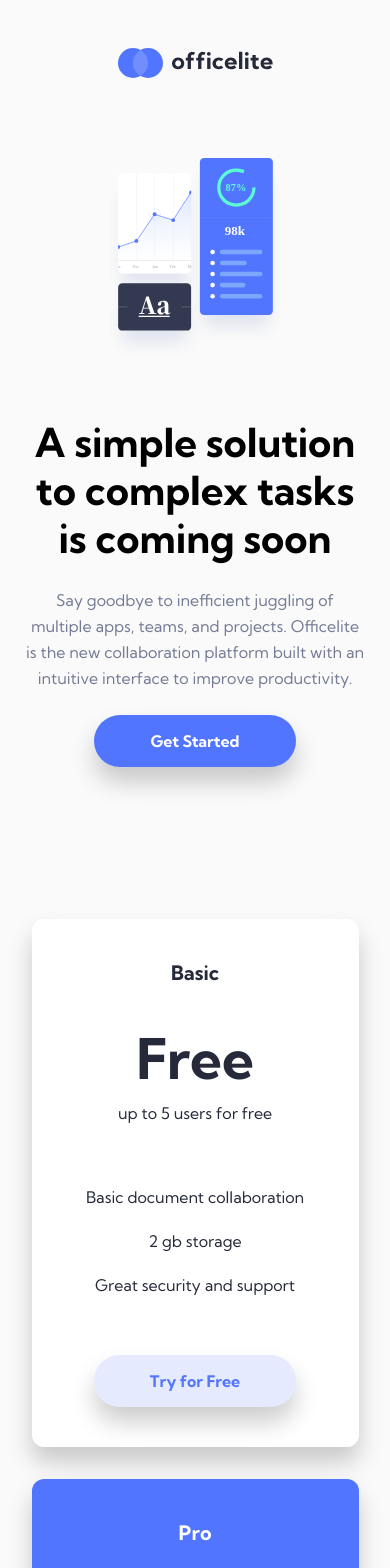
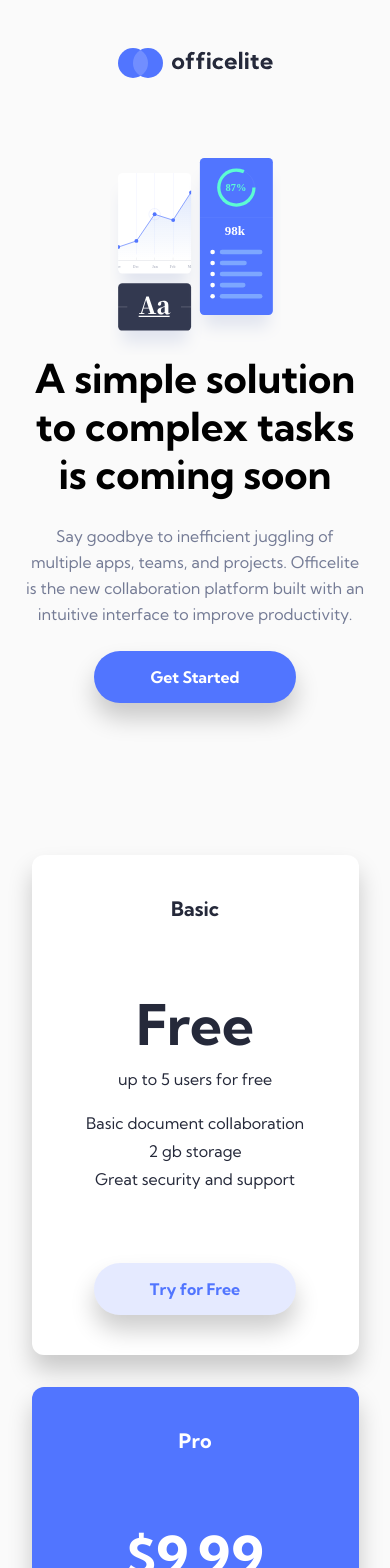
Before and after one commit to Hcmwebs/officelite-coming-soon-site, a React (Vite) app: page / in a window 390 px wide. Shown: the top 1568 px of the page. Built offline with nearby package versions, Linux system fonts and the light colour scheme.

Commit message:
started working on media querries

```diff
--- a/src/components/Card.jsx
+++ b/src/components/Card.jsx
@@ -15,17 +15,17 @@ const Card = ({
 }) => {
 	return (
 		<StyledCard className={className}>
-			<div className='cardHeader'>
-				<h2>{title}</h2>
+			<h2>{title}</h2>
+			<div className='cardBody'>
 				<div className='price'>
 					<h3>{price}</h3>
 					<p>{billing}</p>
 				</div>
-			</div>
-			<div className='cardBody'>
-				<p>{info}</p>
-				<p>{storage}</p>
-				<p>{perks}</p>
+				<div className='cardInfo'>
+					<p>{info}</p>
+					<p>{storage}</p>
+					<p>{perks}</p>
+				</div>
 			</div>
 			<Link to='/signup' className={`${btnClassName} btn secondary`}>
 				Try for Free
--- a/src/pages/SharedLayout.jsx
+++ b/src/pages/SharedLayout.jsx
@@ -5,7 +5,7 @@ import { StyledContainer } from '../styles'
 
 const SharedLayout = () => {
 	return (
-		<StyledContainer >
+		<StyledContainer>
 			<Logo />
 			<Outlet />
 		</StyledContainer>
--- a/src/styles/StyledCard.jsx
+++ b/src/styles/StyledCard.jsx
@@ -9,22 +9,19 @@ const StyledCard = styled.div`
 	justify-content: space-between;
 	align-items: center;
 	flex-direction: column;
-	gap: 3.5rem;
+	gap: 2rem;
 	box-shadow: var(--boxShadow-1);
 	border-radius: var(--borderRadius-2);
 	background-color: ${({ className }) =>
 		className === 'pro' ? 'var(--blue-1)' : 'var(--white-1)'};
 	@media (min-width: 768px) {
 		width: min(100%, 688px);
-		min-height: 360px;
-		flex-direction: row;
-		position: relative;
+		min-height: 316px;
 		padding-right: 4.25rem;
 		padding-left: 3rem;
-		.btn {
-			position: absolute;
-			bottom: 2rem;
-		}
+		align-items: start;
+		gap: 1.25rem;
+
 	}
 	@media (min-width: 1440px) {
 		width: min(100%, 327px);
@@ -38,11 +35,6 @@ const StyledCard = styled.div`
 		}
 	}
 
-	.cardHeader {
-		display: grid;
-		place-items: center;
-		gap: 2.5rem;
-	}
 	h2 {
 		font-size: 1.25rem;
 		font-weight: var(--bold);
@@ -66,6 +58,10 @@ const StyledCard = styled.div`
 		text-align: center;
 		color: ${({ className }) =>
 			className === 'pro' ? 'var(--white-1)' : 'var(--black)'};
+			@media (min-width: 768px) {
+				text-align: left;
+				justify-self: start;
+			}
 	}
 	p {
 		font-size: 1rem;
@@ -74,11 +70,23 @@ const StyledCard = styled.div`
 		text-align: center;
 		color: ${({ className }) =>
 			className === 'pro' ? 'var(--white-1)' : 'var(--black)'};
+			@media (min-width: 768px) {
+				text-align: left;
+				justify-self: start;
+			}
 	}
 	.cardBody {
-		display: grid;
-		place-items: center;
+		width: 100%;
+		display: flex;
+		align-items: center;
+		justify-content: space-between;
+		flex-direction: column;
 		gap: 1rem;
+
+		@media (min-width: 768px) {
+			flex-direction: row;
+
+		}
 	}
 `
 
--- a/src/styles/StyledContainer.jsx
+++ b/src/styles/StyledContainer.jsx
@@ -8,6 +8,16 @@ const StyledContainer = styled.div`
 	position: relative;
 	background-color: ${({ footer }) =>
 		footer ? 'var(--black)' : 'var(--white-3)'};
+
+	&.signOut {
+		display: flex;
+		justify-content: space-between;
+		align-items: center;
+		flex-direction: column;
+		@media (min-width: 1440px) {
+			flex-direction: row;
+		}
+	}
 `
 
 export default StyledContainer
--- a/src/styles/StyledFooter.jsx
+++ b/src/styles/StyledFooter.jsx
@@ -6,6 +6,10 @@ const StyledFooter = styled.footer`
 	display: grid;
 	place-items: center;
 	gap: 2.5rem;
+	@media (min-width: 768px) {
+		padding-top: 21.25rem;
+	}
+
 `
 
 export default StyledFooter
--- a/src/styles/StyledHeader.jsx
+++ b/src/styles/StyledHeader.jsx
@@ -6,5 +6,7 @@ const StyledHeader = styled.header`
 	justify-content: center;
 	flex-direction: column;
 	padding-bottom: 51.5rem;
+
+
 `
 export default StyledHeader
--- a/src/styles/StyledHero.jsx
+++ b/src/styles/StyledHero.jsx
@@ -4,30 +4,63 @@ const StyledHero = styled.div`
 	padding-top: 2rem;
 	padding-bottom: 5rem;
 	padding-inline: 1.5rem;
-	display: grid;
-	place-items: center;
-	gap: 4rem;
+	display: flex;
+	justify-content: space-between;
+	flex-direction: column;
+	align-items: center;
+	@media (min-width: 768px) {
+		flex-direction: row-reverse;
+	}
 
 	.heroHeader {
 		width: 171px;
+		@media (min-width: 768px) {
+			width: 281px;
+		}
+		@media (min-width: 1440px) {
+			width: 475px;
+		}
 	}
 	.heroBody {
+		width: min(100%, 100%);
 		display: grid;
 		place-items: center;
 		gap: 1.5rem;
+		@media (min-width: 768px) {
+			width: min(100%, 345px);
+			justify-items: start;
+		}
+		@media (min-width: 1440px) {
+			width: min(100%, 540px);
+			justify-items: start;
+		}
 
 		h1 {
 			font-size: 2.5rem;
 			font-weight: var(--bold);
 			line-height: 3rem;
 			text-align: center;
+			@media (min-width: 768px) {
+				text-align: left;
+			}
+			@media (min-width: 1440px) {
+				font-size: 3.5rem;
+				line-height: 4rem;
+			}
 		}
 		p {
-			font-size: 16px;
+			font-size: 1rem;
 			font-weight: var(--regular);
 			line-height: 1.625rem;
 			text-align: center;
 			color: var(--grey);
+			@media (min-width: 768px) {
+				text-align: left;
+			}
+			@media (min-width: 1440px) {
+				font-size: 1.125rem;
+				line-height: 1.75rem;
+			}
 		}
 	}
 `
--- a/src/styles/StyledLogo.jsx
+++ b/src/styles/StyledLogo.jsx
@@ -5,5 +5,9 @@ const StyledLogo = styled.div`
 	display: grid;
 	place-items: center;
 	background-color: var(--white-3);
+
+	@media (min-width: 768px) {
+		justify-self: start;
+	}
 `
 export default StyledLogo
```
